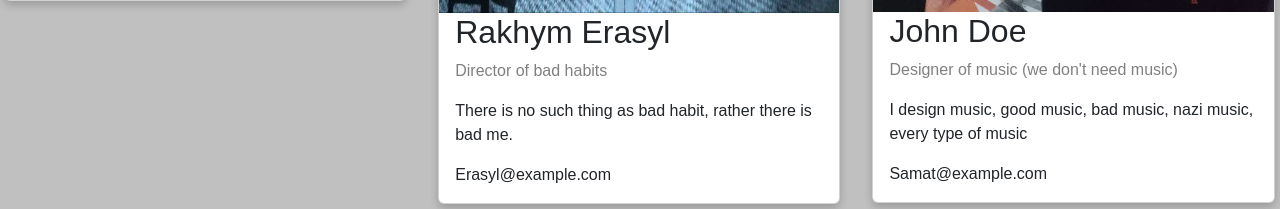
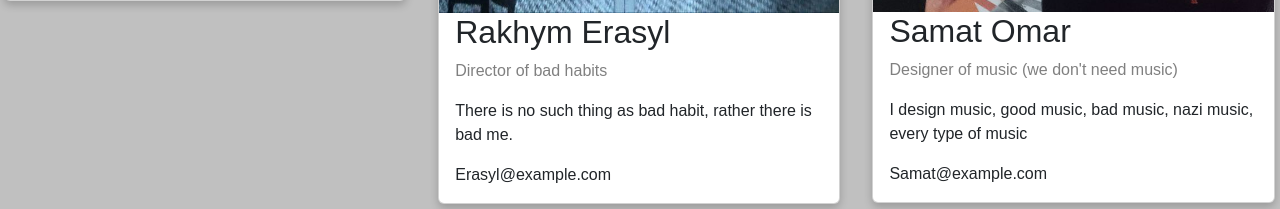
Before and after one commit to Adil-9/py_final, a Flask app: page /about in a window 1280 px wide. Shown: the part 1103-1312 px from the top of the page. Run offline with Flask 2, Linux system fonts and the light colour scheme.

Commit message:
Update about.html

```diff
--- a/templates/about.html
+++ b/templates/about.html
@@ -46,7 +46,7 @@ about us
     <div class="card">
       <img src="images/samat.jpg" alt="Samat" style="width:100%">
       <div class="container">
-        <h2>John Doe</h2>
+        <h2>Samat Omar</h2>
         <p class="title">Designer of music (we don't need music)</p>
         <p>I design music, good music, bad music, nazi music, every type of music</p>
         <p>Samat@example.com</p>
```
